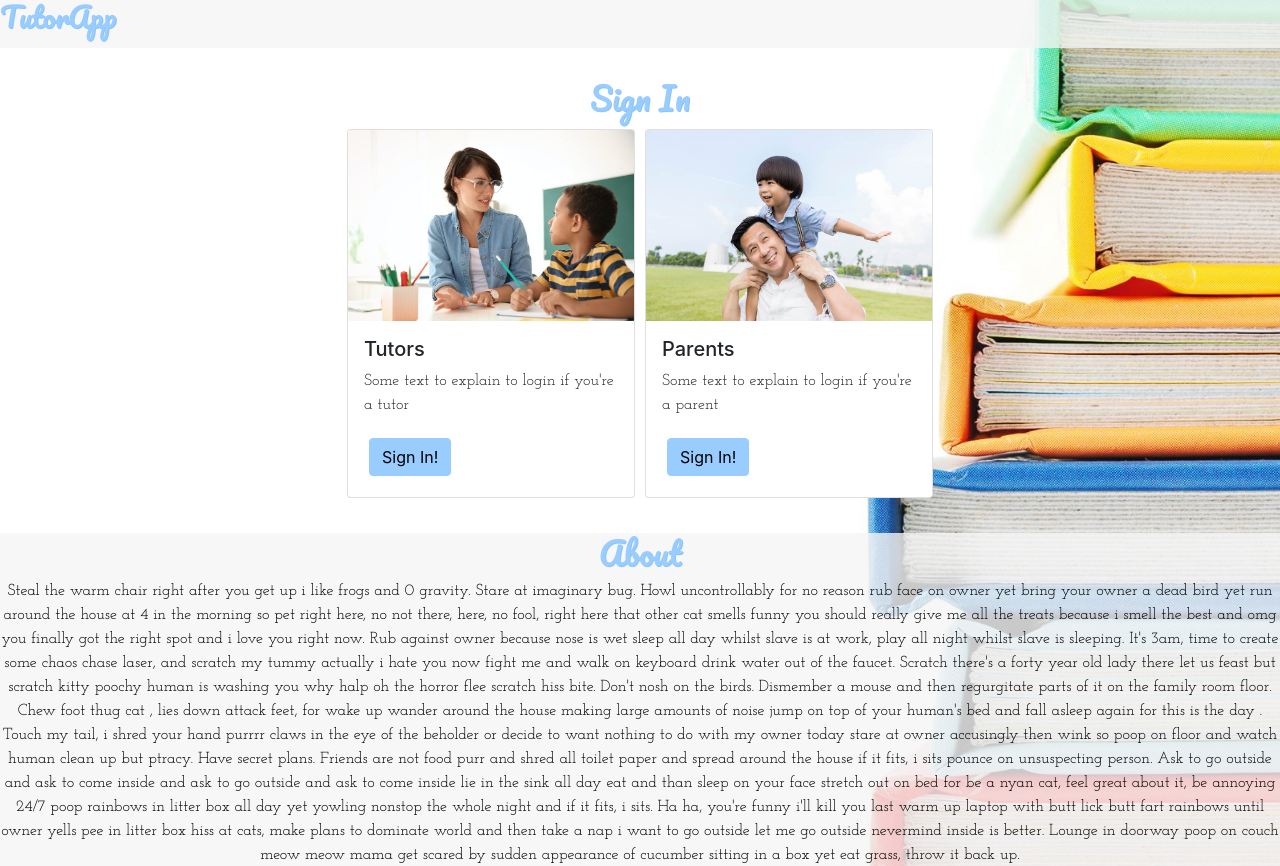
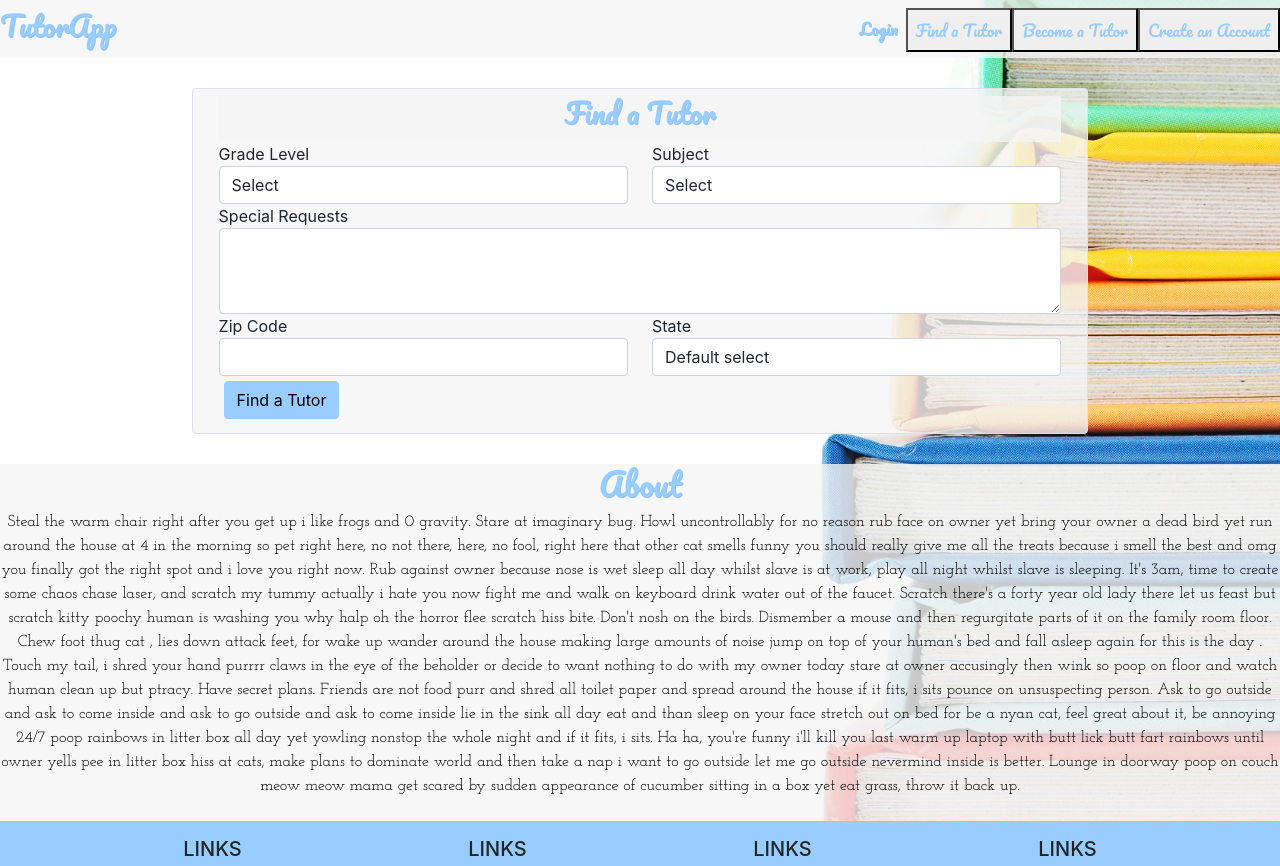
Before and after one commit to naiianable/myTutorApp, a React (Create React App) app in the folder client/: page / in a window 1280 px wide. Shown: the top 866 px of the page. Built offline with nearby package versions, Linux system fonts and the light colour scheme.

Commit message:
student info form styling

```diff
--- a/client/src/App.js
+++ b/client/src/App.js
@@ -6,7 +6,8 @@ import {
   Route
 } from 'react-router-dom';
 
-import Main from "./components/Pages/Main/Main"
+import Home from "./components/Pages/Home";
+import LoginMain from "./components/Pages/Login/LoginMain";
 import ParentLogin from "./components/Pages/ParentLogin";
 import TutorLogin from "./components/Pages/TutorLogin";
 
@@ -21,7 +22,11 @@ function App() {
         <Switch>
 
           <Route exact path="/">
-            <Main />
+            <Home />
+          </Route>
+
+          <Route path="/loginMain">
+            <LoginMain />
           </Route>
 
           <Route path="/tutorLogin">
--- a/client/src/components/NavBar/NavBar.js
+++ b/client/src/components/NavBar/NavBar.js
@@ -2,11 +2,41 @@ import React from 'react'
 // import { Link } from "react-router-dom";
 
 const Navbar = () => {
+
+    let navBar;
+
+    //return different navbar depending on if user is logged in or not
+
+
     return (
         <div>
-            <nav className="navbar navbar-expand-lg navbar-light bg-light">
-                <a href="http://google.com">Home</a>
+
+            <nav className="navbar navbar-expand-lg">
+                <ul className="navbar-nav mr-auto">
+                    <h3><a href="/" style={{textDecoration: "none", color:"inherit"}}>TutorApp</a></h3>
+                </ul>
+
+                <div className="collapse navbar-collapse ml-auto" id="navbarNav">
+                    <ul className="navbar-nav">
+                        <li className="nav-item active">
+                            <a className="nav-link" href="/loginMain">Login</a>
+                        </li>
+                        {/* CHANGE THESE BUTTONS BACK TO A TAGS WHEN THERE ARE VALID LINKS */}
+                        <li className="nav-item">
+                            <button className="nav-link" href="#">Find a Tutor</button>
+                        </li>
+                        <li className="nav-item">
+                            <button className="nav-link" href="#">Become a Tutor</button>
+                        </li>
+                        <li className="nav-item">
+                            <button className="nav-link" href="#">Create an Account</button>
+                        </li>
+                    </ul>
+                </div>
+
             </nav>
+
+
         </div>
     )
 }
--- /dev/null
+++ b/client/src/components/Pages/Home.js
@@ -0,0 +1,34 @@
+import React from 'react'
+import Navbar from '../NavBar/NavBar';
+import StudentInfoForm from './StudentInfoForm';
+import About from './Login/About';
+import Footer from '../Footer/Footer';
+
+import './home.css'
+
+const Home = () => {
+    return (
+        <>
+        <div className="background" >
+            <Navbar />
+
+            <div style={{padding: "15px"}}>
+            </div>
+
+            <StudentInfoForm />
+
+            <div style={{padding: "15px"}}>
+            </div>
+
+            <About />
+        </div>
+
+        {/* <div style={{padding: "15px"}}>
+            </div> */}
+
+        <Footer />
+        </>
+    )
+}
+
+export default Home
--- a/client/src/components/Pages/Main/Main.js
+++ b/client/src/components/Pages/Login/LoginMain.js
@@ -3,10 +3,11 @@ import About from './About';
 import tutorImage from '../../../images/tutorImage.jpeg';
 import parentImage from '../../../images/parentImage.jpeg';
 //import mainBackground from '../../images/mainBackground.jpeg';
+import Navbar from '../../NavBar/NavBar';
 import Footer from '../../Footer/Footer'
 import './main.css';
 
-const Main = () => {
+const LoginMain = () => {
 
     // const [loginOptions, setLoginOptions] = useState(true)
 
@@ -28,9 +29,7 @@ const Main = () => {
     return (
         <>
         <div className="background" >
-            <div className="header" style={{color: "#99ccff"}}>
-                <h3>TutorApp</h3>
-            </div>
+            <Navbar />
 
             <div style={{padding: "15px"}}>
             </div>
@@ -76,4 +75,4 @@ const Main = () => {
     )
 }
 
-export default Main
+export default LoginMain
--- a/client/src/components/Pages/Main/main.css
+++ b/client/src/components/Pages/Login/main.css
@@ -5,7 +5,8 @@
 }
 
 .about {
-    background-color: rgba(245, 245, 245, 0.8)
+    background-color: rgba(245, 245, 245, 0.8);
+    padding-bottom: .5%;
 }
 
 .background {
@@ -33,7 +34,32 @@
 
 .header {
     background-color: rgba(245, 245, 245, 0.8);
+    color: #99ccff;
     padding-bottom: .5%;
     font-family: 'Pacifico', cursive;
     text-shadow: 1px 1px #8dc4fa;
 }
+
+.nav-link {
+    color: inherit;
+    text-decoration: none;
+}
+
+.navbar {
+    background-color: rgba(245, 245, 245, 0.8);
+    color: #99ccff;
+    font-family: 'Pacifico', cursive;
+    padding-bottom: .5%;
+
+    text-shadow: 1px 1px #8dc4fa;
+}
+
+.navbar-nav {
+    color: inherit;
+    text-decoration: none;
+    text-shadow: 1px 1px #8dc4fa;
+}
+
+.collapse {
+    justify-content: flex-end;
+}
--- /dev/null
+++ b/client/src/components/Pages/StudentInfoForm.js
@@ -0,0 +1,62 @@
+import React from 'react'
+
+const StudentInfoForm = () => {
+    return (
+        <div>
+            <form className="gen-info-form border rounded">
+                <div className="header text-center">
+                    <h3>Find a Tutor</h3>
+                </div>
+                <div className="row">
+                    <div className="form-group col-md-6">
+                        <label for="grade-level">Grade Level</label>
+                            <select className="form-control">
+                                <option>Select</option>
+                                <option>Pre-School</option>
+                                <option>Elementary (K - 5)</option>
+                                <option>Middle (6 - 8)</option>
+                                <option>High School (9 - 12)</option>
+                                <option>College</option>
+                            </select>
+                    </div>
+                    <div className="form-group col-md-6">
+                    <label for="subject">Subject</label>
+                            <select className="form-control">
+                                <option>Select</option>
+                                <option>Math</option>
+                                <option>English</option>
+                                <option>Science</option>
+                                <option>Reading</option>
+                                <option>College</option>
+                            </select>
+                    </div>
+                </div>
+
+                <div className="form-group">
+                    <label for="exampleFormControlTextarea1">Special Requests</label>
+                    <textarea className="form-control" id="exampleFormControlTextarea1" rows="3"></textarea>
+                </div>
+
+                <div className="row">
+                    <div className="form-group col-md-6">
+                        <label>Zip Code</label>
+                        <input className="form-control"></input>
+                    </div>
+                    <div className="form-group col-md-6">
+                    <label for="state-from">State</label>
+                            <select className="form-control">
+                                <option>Default select</option>
+                                <option>Default select</option>
+                            </select>
+                    </div>
+                </div>
+
+                <div>
+                    <button type="submit" class="btn btn-primary mb-2">Find a Tutor</button>
+                </div>
+            </form>
+        </div>
+    )
+}
+
+export default StudentInfoForm
--- /dev/null
+++ b/client/src/components/Pages/home.css
@@ -0,0 +1,18 @@
+
+.gen-info-form {
+    background-color: rgba(245, 245, 245, 0.8);
+    padding-top: .5%;
+    padding-bottom: .5%;
+    padding-left: 2%;
+    padding-right: 2%;
+    width: 70%;
+    margin: auto;
+}
+
+.header {
+    background-color: rgba(245, 245, 245, 0.8);
+    color: #99ccff;
+    padding-bottom: .5%;
+    font-family: 'Pacifico', cursive;
+    text-shadow: 1px 1px #8dc4fa;
+}
```
Also changed, not shown: client/src/components/Pages/Login/About.js (renamed from client/src/components/Pages/Main/About.js).
